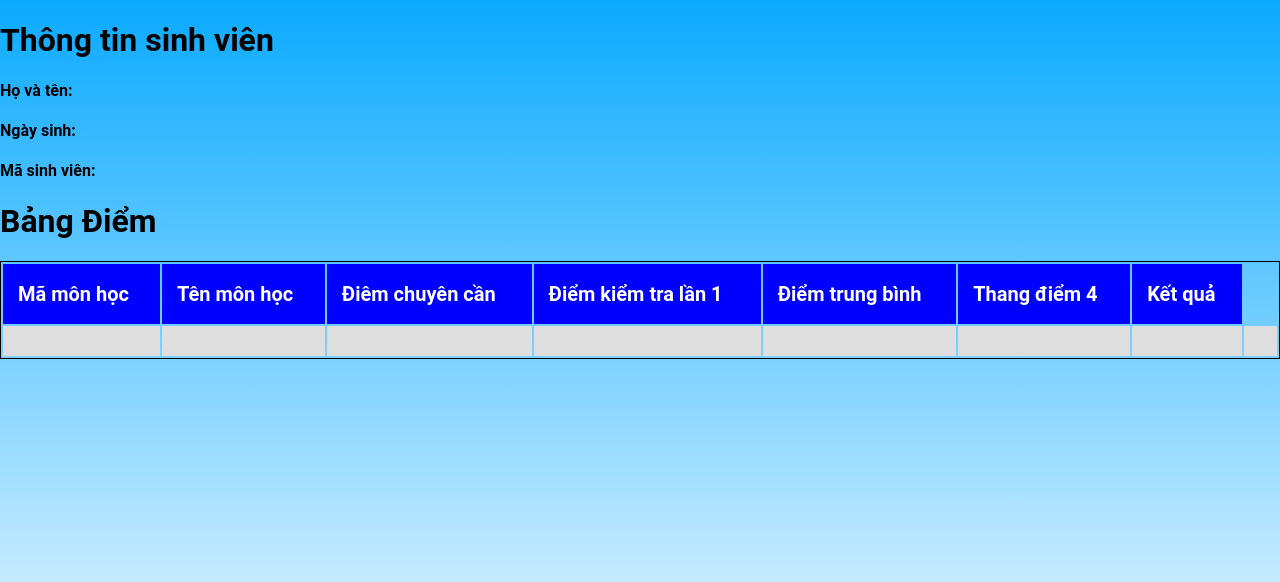
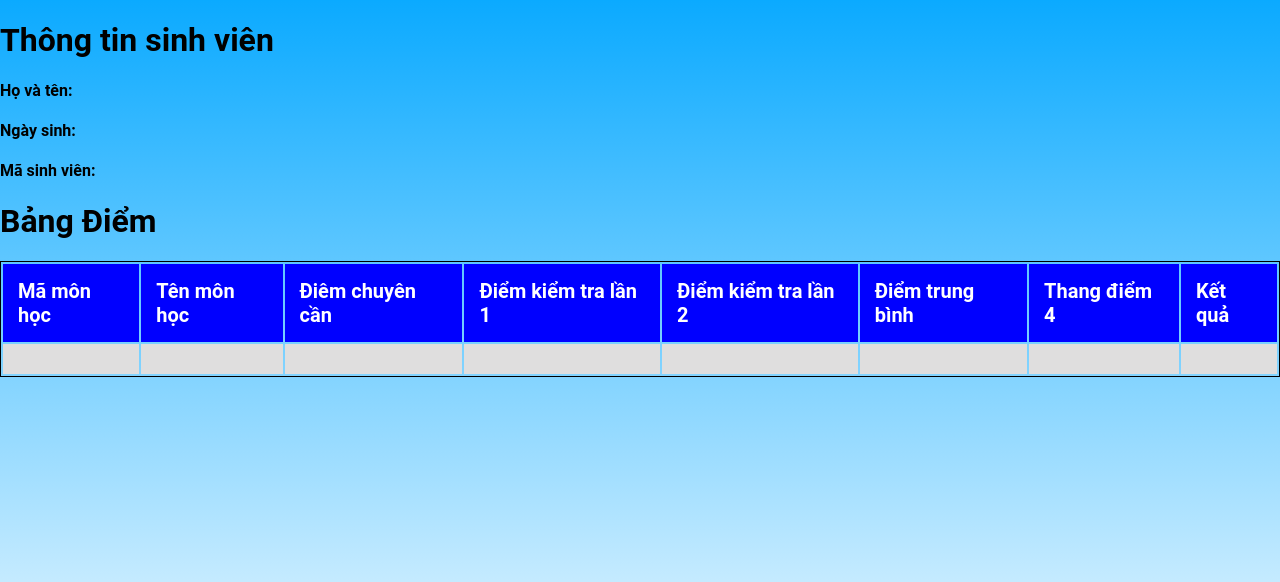
Before and after one commit to Nhom-1-Python-HPU-CT26/BaiTapLonMonPy, a Python web app: template Templates/student.html in a window 1280 px wide. Shown: the part 35-617 px from the top of the page. Run offline with Jinja, Linux system fonts and the light colour scheme; the template is opened without the code that fills it, so the values that code supplies are empty.

Commit message:
his theme

```diff
--- a/Templates/student.html
+++ b/Templates/student.html
@@ -23,6 +23,7 @@
             <th>Tên môn học</th>
             <th>Điêm chuyên cần</th>
             <th>Điểm kiểm tra lần 1</th>
+            <th>Điểm kiểm tra lần 2</th>
             <th>Điểm trung bình</th>
             <th>Thang điểm 4</th>
             <th>Kết quả</th>
```
